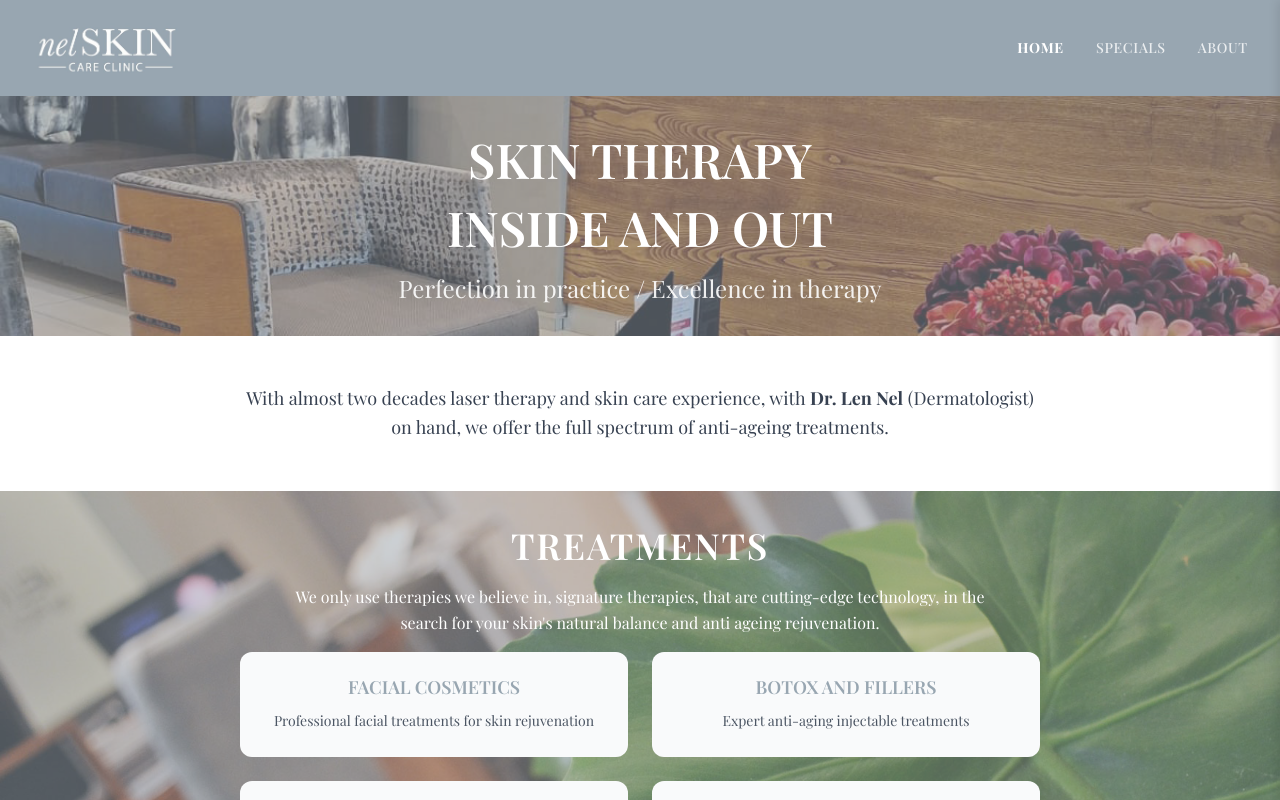
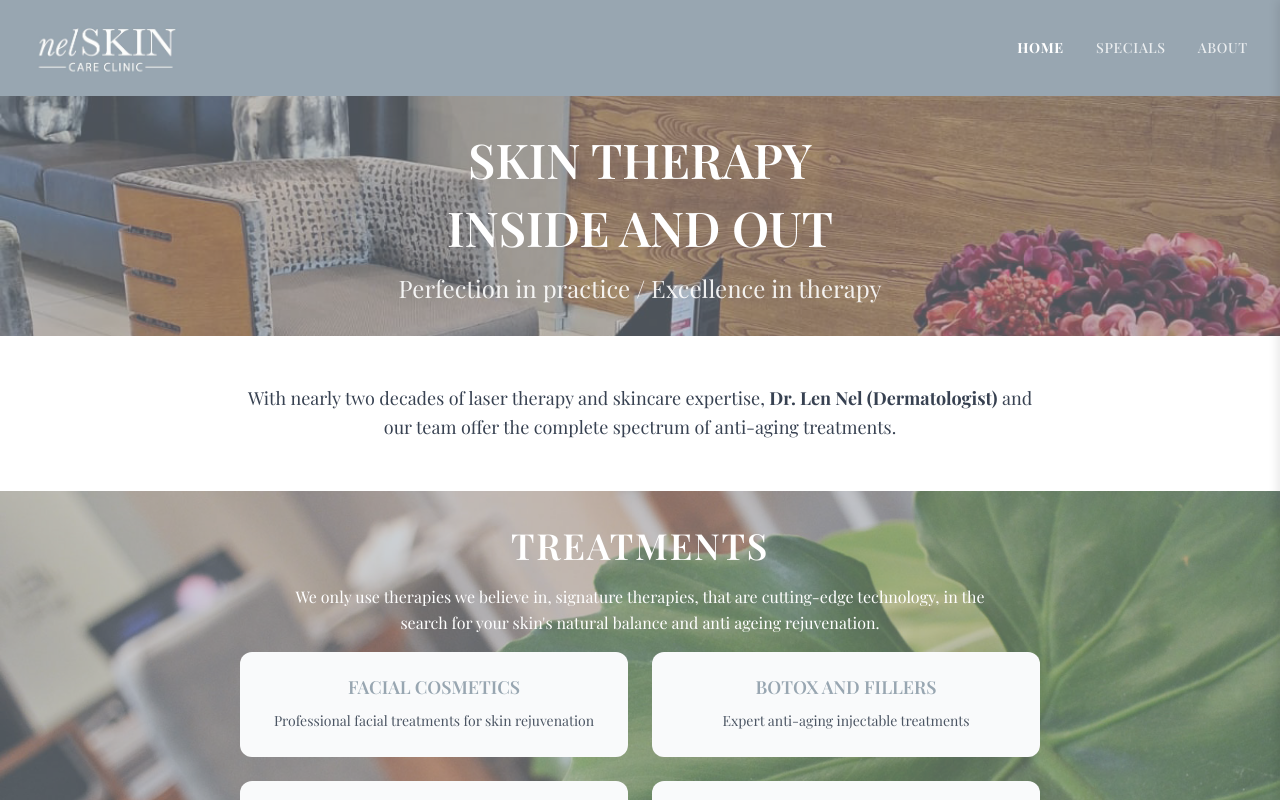
Before and after one commit to PhilNel/vue-practice-website, a Vue app: page / in a window 1280 px wide. Shown: the top 800 px of the page. Built offline with nearby package versions, Linux system fonts and the light colour scheme; a web font is replaced by a local one.

Commit message:
feat: Made logo return to home when clicked and updated copy on home page hero section

```diff
--- a/src/components/layout/AppHeader.vue
+++ b/src/components/layout/AppHeader.vue
@@ -1,7 +1,7 @@
 <template>
     <header class="app-header">
         <div class="header-content">
-            <div class="logo">
+            <div class="logo" @click="navToHome">
                 <img src="@/assets/logo.jpg" alt="Nel Skin Care" class="logo-image">
             </div>
             <NavigationDrawer />
@@ -11,6 +11,9 @@
 
 <script setup lang="ts">
 import NavigationDrawer from '@/components/ui/NavigationDrawer.vue'
+import { useNavigation } from '@/composables/useNavigation'
+
+const { navToHome } = useNavigation()
 </script>
 
 <style scoped>
@@ -43,6 +46,12 @@ import NavigationDrawer from '@/components/ui/NavigationDrawer.vue'
 .logo {
     display: flex;
     align-items: center;
+    cursor: pointer;
+    transition: opacity var(--transition-fast);
+}
+
+.logo:hover {
+    opacity: 0.8;
 }
 
 .logo-image {
--- a/src/views/HomeView.vue
+++ b/src/views/HomeView.vue
@@ -18,7 +18,7 @@ import officeImage from '@/assets/office.jpg'
 const heroData = {
   title: 'SKIN THERAPY\nINSIDE AND OUT',
   subtitle: 'Perfection in practice / Excellence in therapy',
-  description: 'With almost two decades laser therapy and skin care experience, with <strong>Dr. Len Nel</strong> (Dermatologist) on hand, we offer the full spectrum of anti-ageing treatments.',
+  description: 'With nearly two decades of laser therapy and skincare expertise, <strong>Dr. Len Nel (Dermatologist)</strong> and our team offer the complete spectrum of anti-aging treatments.',
   backgroundImage: officeImage
 }
 </script>
```
